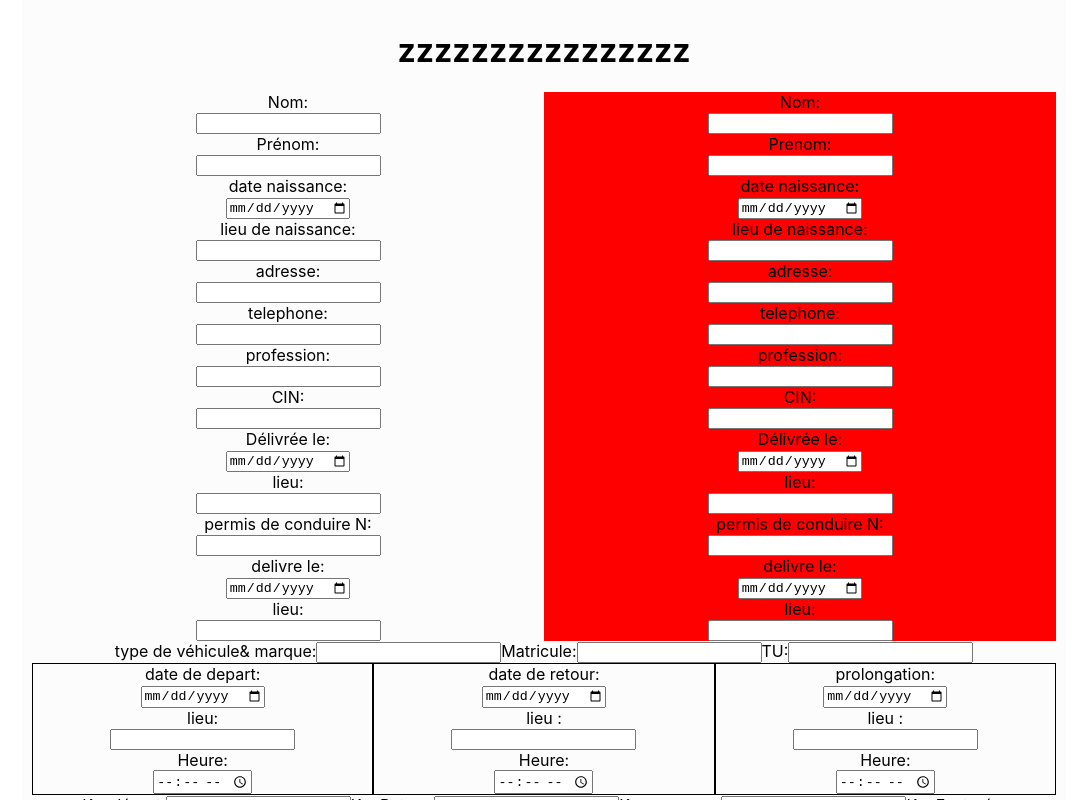
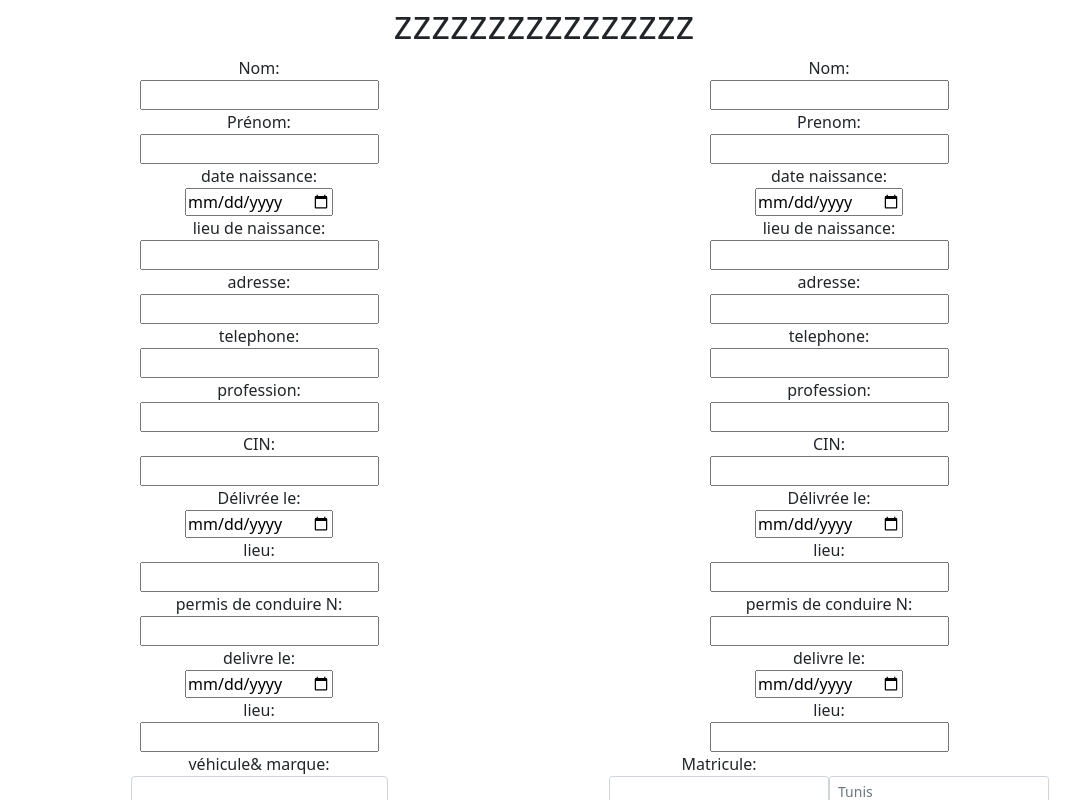
Before and after one commit to oussama-medfai/contrat, a React (Create React App) app: page / in a window 1280 px wide. Shown: the top 800 px of the page, without its empty margins (96-1183 px from the left). Built offline with nearby package versions, Linux system fonts and the light colour scheme.

Commit message:
add new unit to pdf

```diff
--- a/package.json
+++ b/package.json
@@ -7,11 +7,13 @@
     "@testing-library/jest-dom": "^5.11.9",
     "@testing-library/react": "^11.2.5",
     "@testing-library/user-event": "^12.8.1",
+    "bootstrap": "^5.0.2",
     "jspdf": "^2.3.1",
     "node-sass": "^4.14.1",
-    "react": "^17.0.1",
-    "react-dom": "^17.0.1",
+    "react": "^17.0.2",
+    "react-dom": "^17.0.2",
     "react-scripts": "4.0.3",
+    "reactstrap": "^8.9.0",
     "web-vitals": "^1.1.0"
   },
   "scripts": {
--- a/src/components/Contract/Contract.js
+++ b/src/components/Contract/Contract.js
@@ -1,6 +1,8 @@
 import React, { useState } from "react";
 import { jsPDF } from "jspdf";
 import style from "./Contract.module.css";
+import "bootstrap/dist/css/bootstrap.min.css";
+import { Row, Col, Container, Input } from "reactstrap";
 // Create styles
 
 // Create Document Component
@@ -65,16 +67,15 @@ const Contract = () => {
   });
 
   const handleSubmit = (evt) => {
-    console.log(evt);
     evt.preventDefault();
     setState({ ...state, [evt.target.name]: evt.target.value });
   };
   const pdfToFormat = () => {
-    var doc = new jsPDF();
-    doc.text(state.name, 10, 40);
-    doc.text(state.lastname, 10, 45);
+    var doc = new jsPDF("p", "cm", "a4");
+    doc.text(state.name, 1.5,1);
+    doc.text(state.lastname, 2, 2);
     if (state.naiss !== undefined) {
-      doc.text(state.naiss, 10, 50);
+      doc.text(state.naiss, 3, 3);
     }
 
     doc.text(state.lieunais, 10, 55);
@@ -166,180 +167,260 @@ const Contract = () => {
     doc.output("dataurlnewwindow");
   };
   return (
-    <div className={style.container}>
+    <div>
       <h1>zzzzzzzzzzzzzzzz</h1>
-      <div className={style.one}>
+
+      <Container>
+        <Row>
+          <Col>
+            Nom:
+            <br />
+            <input type="text" name="name" onChange={handleSubmit} />
+          </Col>
+          <Col>
             <label>
               Nom:
               <br />
-          <input type="text" name="name" onChange={handleSubmit} />
+              <input type="text" name="name1" onChange={handleSubmit} />
             </label>
-        <br />
+          </Col>
+        </Row>
+        <Row>
+          <Col>
             <label>
               Prénom:
               <br />
               <input type="text" name="lastname" onChange={handleSubmit} />
             </label>
+          </Col>
+          <Col>
+            <label>
+              Prenom:
               <br />
+              <input type="text" name="lastname1" onChange={handleSubmit} />
+            </label>
+          </Col>
+        </Row>
+        <Row>
+          <Col>
             <label>
               date naissance:
               <br />
               <input type="date" name="naiss" onChange={handleSubmit} />
             </label>
+          </Col>
+          <Col>
+            <label>
+              date naissance:
               <br />
+              <input type="date" name="naiss1" onChange={handleSubmit} />
+            </label>
+          </Col>
+        </Row>
+        <Row>
+          <Col>
             <label>
               lieu de naissance:
               <br />
               <input type="text" name="lieunais" onChange={handleSubmit} />
             </label>
+          </Col>
+          <Col>
+            <label>
+              lieu de naissance:
               <br />
+              <input type="text" name="lieunais1" onChange={handleSubmit} />
+            </label>
+          </Col>
+        </Row>
+        <Row>
+          <Col>
+            {" "}
             <label>
               adresse:
               <br />
               <input type="text" name="adresse" onChange={handleSubmit} />
             </label>
+          </Col>
+          <Col>
+            {" "}
+            <label>
+              adresse:
               <br />
+              <input type="text" name="adresse1" onChange={handleSubmit} />
+            </label>
+          </Col>
+        </Row>
+        <Row>
+          <Col>
+            {" "}
             <label>
               telephone:
               <br />
               <input type="number" name="telephone" onChange={handleSubmit} />
             </label>
+          </Col>
+          <Col>
+            {" "}
+            <label>
+              telephone:
               <br />
+              <input type="number" name="telephone1" onChange={handleSubmit} />
+            </label>
+          </Col>
+        </Row>
+        <Row>
+          <Col>
             <label>
               profession:
               <br />
               <input type="text" name="profession" onChange={handleSubmit} />
             </label>
+          </Col>
+          <Col>
+            <label>
+              profession:
               <br />
+              <input type="text" name="profession1" onChange={handleSubmit} />
+            </label>
+          </Col>
+        </Row>
+        <Row>
+          <Col>
             <label>
               CIN:
               <br />
               <input type="number" name="CIN" onChange={handleSubmit} />
             </label>
+          </Col>
+          <Col>
+            <label>
+              CIN:
               <br />
+              <input type="number" name="CIN1" onChange={handleSubmit} />
+            </label>
+          </Col>
+        </Row>
+        <Row>
+          <Col>
+            {" "}
             <label>
               Délivrée le:
               <br />
               <input type="date" name="CINdiliv" onChange={handleSubmit} />
             </label>
+          </Col>
+          <Col>
+            {" "}
+            <label>
+              Délivrée le:
               <br />
+              <input type="date" name="CINdiliv1" onChange={handleSubmit} />
+            </label>
+          </Col>
+        </Row>
+        <Row>
+          <Col>
+            {" "}
             <label>
               lieu:
               <br />
               <input type="text" name="CINlieu" onChange={handleSubmit} />
             </label>
+          </Col>
+          <Col>
+            {" "}
+            <label>
+              lieu:
               <br />
+              <input type="text" name="CINlieu1" onChange={handleSubmit} />
+            </label>
+          </Col>
+        </Row>
+        <Row>
+          <Col>
+            {" "}
             <label>
               permis de conduire N:
               <br />
               <input type="text" name="permi" onChange={handleSubmit} />
             </label>
+          </Col>
+          <Col>
+            <label>
+              permis de conduire N:
               <br />
+              <input type="text" name="permi1" onChange={handleSubmit} />
+            </label>
+          </Col>
+        </Row>
+        <Row>
+          <Col>
+            {" "}
             <label>
               delivre le:
               <br />
               <input type="date" name="permidate" onChange={handleSubmit} />
             </label>
+          </Col>
+          <Col>
+            {" "}
+            <label>
+              delivre le:
               <br />
+              <input type="date" name="permidate1" onChange={handleSubmit} />
+            </label>
+          </Col>
+        </Row>
+        <Row>
+          <Col>
+            {" "}
             <label>
               lieu:
               <br />
               <input type="text" name="permilieu" onChange={handleSubmit} />
             </label>
-      </div>
-      <div className={style.two}>
-        <label>
-          Nom:
-          <br />
-          <input type="text" name="name1" onChange={handleSubmit} />
-        </label>
-        <br />
-        <label>
-          Prenom:
-          <br />
-          <input type="text" name="lastname1" onChange={handleSubmit} />
-        </label>
-        <br />
-        <label>
-          date naissance:
-          <br />
-          <input type="date" name="naiss1" onChange={handleSubmit} />
-        </label>
-        <br />
-        <label>
-          lieu de naissance:
-          <br />
-          <input type="text" name="lieunais1" onChange={handleSubmit} />
-        </label>
-        <br />
-        <label>
-          adresse:
-          <br />
-          <input type="text" name="adresse1" onChange={handleSubmit} />
-        </label>
-        <br />
-        <label>
-          telephone:
-          <br />
-          <input type="number" name="telephone1" onChange={handleSubmit} />
-        </label>
-        <br />
-        <label>
-          profession:
-          <br />
-          <input type="text" name="profession1" onChange={handleSubmit} />
-        </label>
-        <br />
-        <label>
-          CIN:
-          <br />
-          <input type="number" name="CIN1" onChange={handleSubmit} />
-        </label>
-        <br />
-        <label>
-          Délivrée le:
-          <br />
-          <input type="date" name="CINdiliv1" onChange={handleSubmit} />
-        </label>
-        <br />
-        <label>
-          lieu:
-          <br />
-          <input type="text" name="CINlieu1" onChange={handleSubmit} />
-        </label>
-        <br />
-        <label>
-          permis de conduire N:
-          <br />
-          <input type="text" name="permi1" onChange={handleSubmit} />
-        </label>
-        <br />
-        <label>
-          delivre le:
-          <br />
-          <input type="date" name="permidate1" onChange={handleSubmit} />
-        </label>
-        <br />
+          </Col>
+          <Col>
+            {" "}
             <label>
               lieu:
               <br />
               <input type="text" name="permilieu1" onChange={handleSubmit} />
             </label>
-      </div>
-      <div>
+          </Col>
+        </Row>
+      </Container>
+      <Container>
+        <Row>
+          <Col>
             <label>
-          type de véhicule& marque:
-          <input type="text" name="marque" onChange={handleSubmit} />
+              véhicule& marque:
+              <Input type="text" name="marque" onChange={handleSubmit} />
+            </label>
+          </Col>
+          <Col>
+            <label>
+              Matricule:
+              <Input
+                type="number"
+                bsSize="sm"
+                name="matricule"
+                onChange={handleSubmit}
+              />
             </label>
             <label>
-          Matricule:
-          <input type="number" name="matricule" onChange={handleSubmit} />
+              <Input
+                type="number"
+                bsSize="sm"
+                name="TU"
+                onChange={handleSubmit}
+                placeholder="Tunis"
+              />
             </label>
-        <label>
-          TU:
-          <input type="number" name="TU" onChange={handleSubmit} />
-        </label>
-      </div>
+          </Col>
+        </Row>
+      </Container>
       <div className={style.containers}>
         <div className={style.ones}>
           <label>
```
Also changed, not shown: 1 other file (tests, documents, lock files or other folders). Lines whose indentation alone changed are shown as unchanged.
